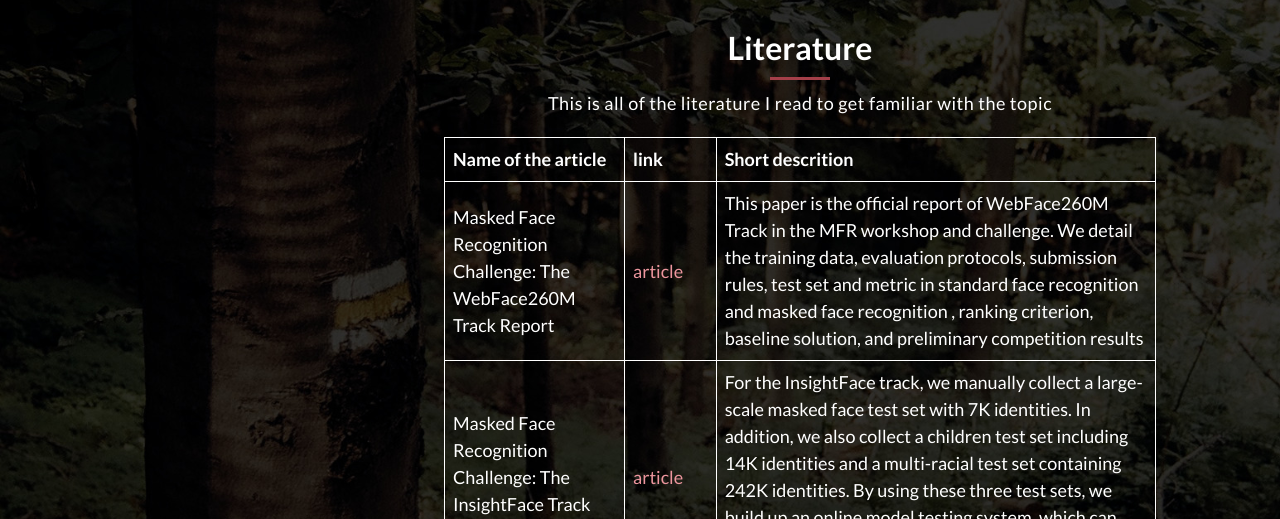
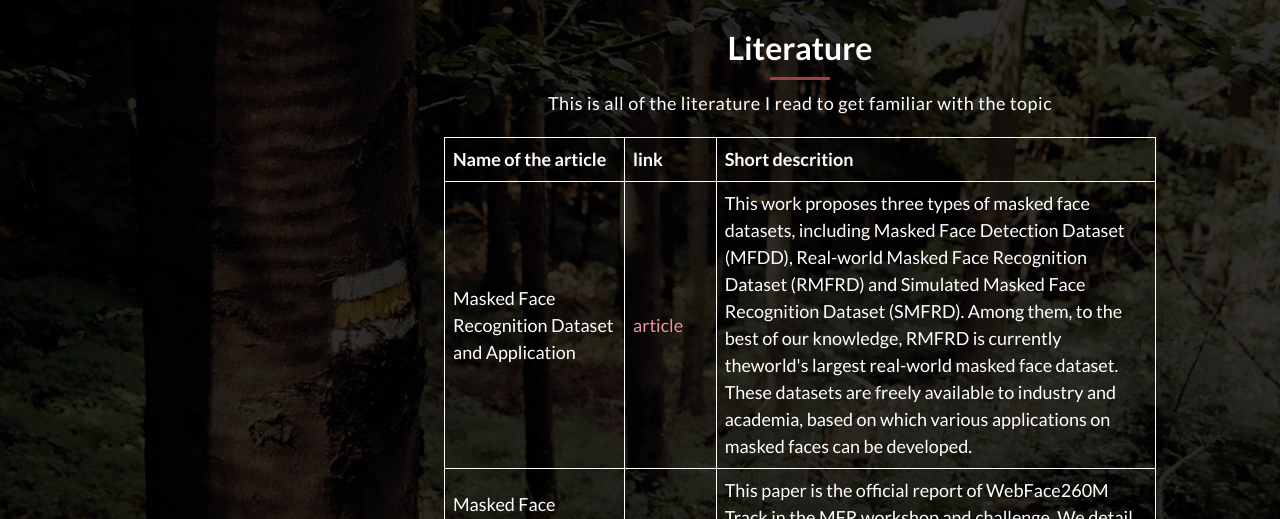
Before and after one commit to AninaCama/AninaCama.github.io, a plain HTML site: page index.html in a window 1280 px wide. Shown: the part 983-1502 px from the top of the page. Drawn offline with Linux system fonts and the light colour scheme.

Commit message:
progress update

```diff
--- a/index.html
+++ b/index.html
@@ -104,6 +104,16 @@
                         <th class="article-name">Name of the article</th>
                         <th>link</th>
                         <th>Short descrition</th>
+                    </tr>
+                    <tr>
+                        <td>Masked Face Recognition Dataset and Application</td>
+                        <td><a href="https://arxiv.org/abs/2003.09093" target="_blank">article</a></td>
+                        <td>This work proposes three types of masked face datasets, including Masked Face Detection
+                            Dataset (MFDD), Real-world Masked Face Recognition Dataset (RMFRD) and Simulated Masked
+                            Face Recognition Dataset (SMFRD). Among them, to the best of our knowledge, RMFRD is
+                            currently theworld's largest real-world masked face dataset. These datasets are freely
+                            available to industry and academia, based on which various applications on masked faces
+                            can be developed.</td>
                     </tr>
                     <tr>
                         <td>Masked Face Recognition Challenge: The WebFace260M Track Report</td>
```
Also changed, not shown: progress.html (+8 -0 lines).
